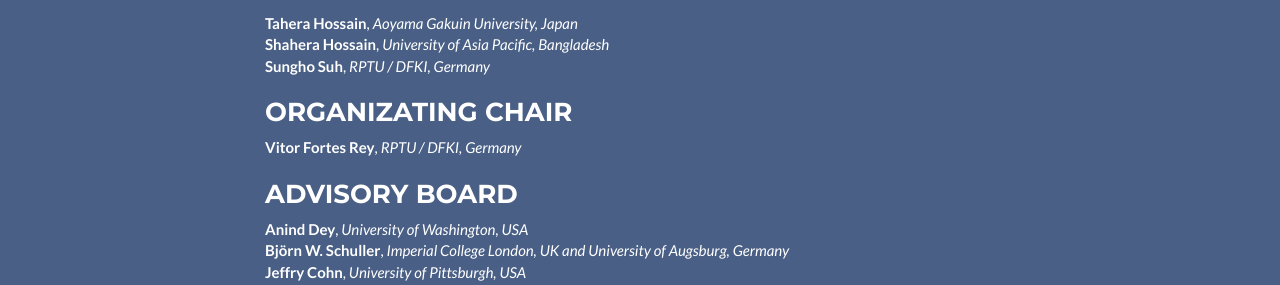
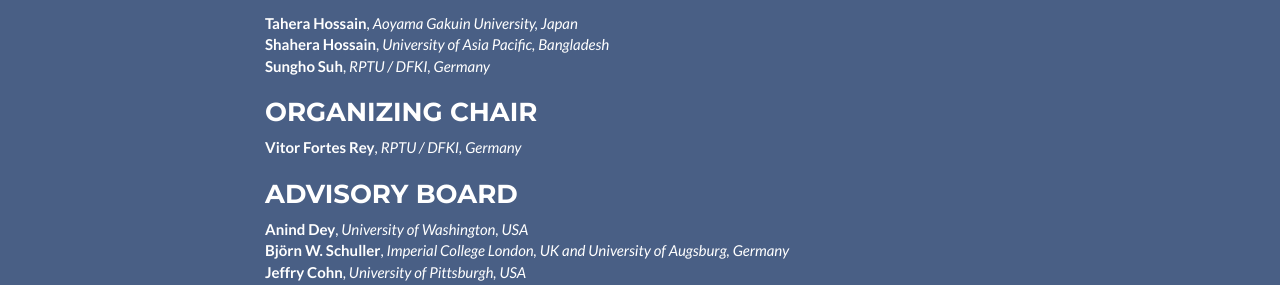
Before and after one commit to abc-research/abc-research.github.io, a Jekyll site: the page built from index.html, in a window 1280 px wide and 900 px high, scrolled down 12190 px. Shown: the part 164-449 px from the top of the window. Built offline with Jekyll 4.4.1, drawn with Linux system fonts in a browser that asks for light colours.

Commit message:
Update _config.yml

```diff
--- a/_config.yml
+++ b/_config.yml
@@ -317,7 +317,7 @@ committee:
 #    member:
 #      - name: Phond Phunchongharn
 #        affil: KMUTT, Thailand
-  - role: Organizating Chair
+  - role: Organizing Chair
     member:
       - name: Vitor Fortes Rey
         affil: RPTU / DFKI, Germany
```
